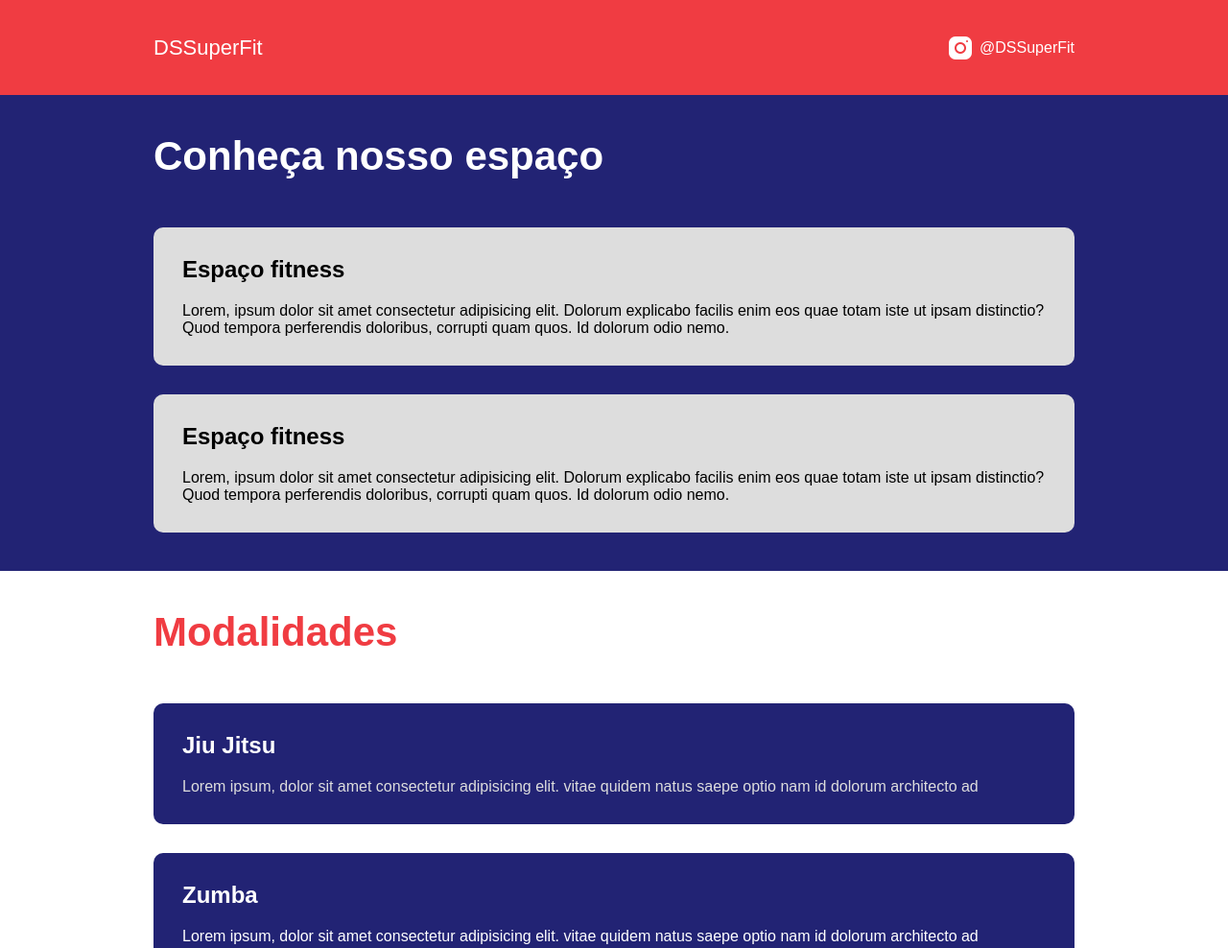
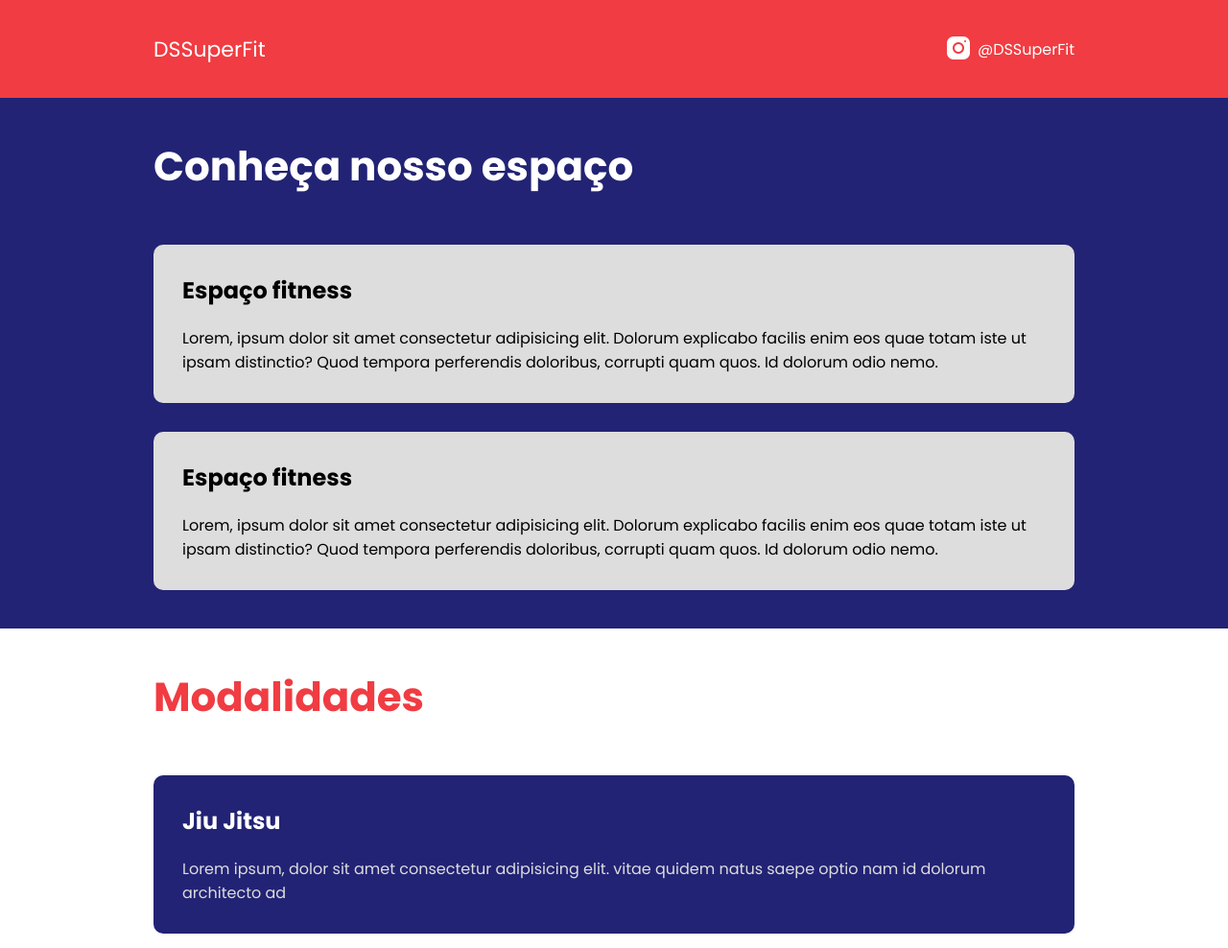
Before and after one commit to RodrigoSousaTavares/comeasyouare, a plain HTML site: page aula-desafio/index.html in a window 1280 px wide. Shown: the top 988 px of the page at 96% size. Drawn offline with Linux system fonts and the light colour scheme.

Commit message:
projeto dstasty

```diff
--- a/aula-desafio/estilos/style.css
+++ b/aula-desafio/estilos/style.css
@@ -1,3 +1,5 @@
+@import url('https://fonts.googleapis.com/css2?family=Poppins:wght@400;700&display=swap');
+
 :root {
     --main-color: #222374;
     --white-color: #fff;
--- a/aula-desafio/index.html
+++ b/aula-desafio/index.html
@@ -21,7 +21,7 @@
         </nav>
     </header>
     <main>
-        <section class="generic-section bg-blue">
+        <section id="presentation" class="generic-section bg-blue">
             <div class="container">
                 <h1>Conheça nosso espaço</h1>
                     <div class="card bg-gray">
@@ -34,7 +34,7 @@
                 </div>
             </div>
         </section>
-        <section class="generic-section bg-white">
+        <section id="categories" class="generic-section bg-white">
             <div class="container">
                 <h1>Modalidades</h1>
                     <div class="card bg-blue">
--- /dev/null
+++ b/aula-projeto-dstasty/estilos/style.css
@@ -0,0 +1,30 @@
+@import url('https://fonts.googleapis.com/css2?family=Poppins:wght@400;700&display=swap');
+
+:root {
+    --color-red: #f03c42;
+    --color-yellow: #fff964;
+    --color-white: #fff;
+    --bg-light-gray: #e5e5e5;
+    --text-gray: #5e5e5e;
+}
+
+* {
+    margin: 0;
+    padding: 0;
+    box-sizing: border-box;
+    font-family: 'Poppins', sans-serif;
+}
+
+header {
+
+}
+
+.bg-red {
+    background-color: var(--color-red);
+}
+
+.container {
+    width: 100%;
+    max-width: 960px;
+    margin: 0 auto;
+}
```
Also changed, not shown: aula-projeto-dstasty/index.html (added, +18 -0 lines).
